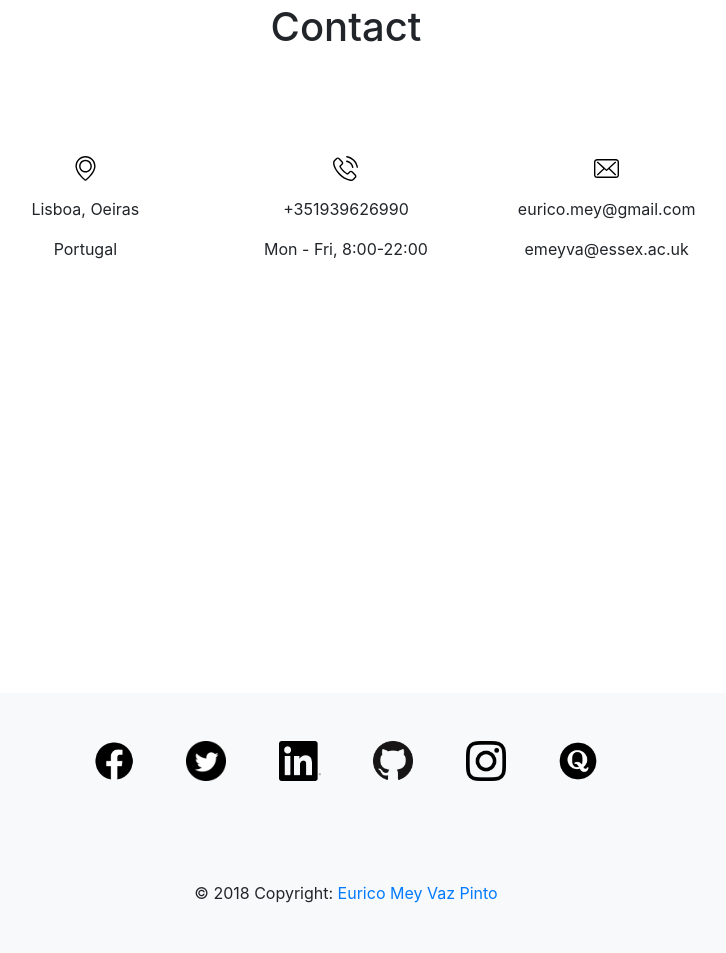
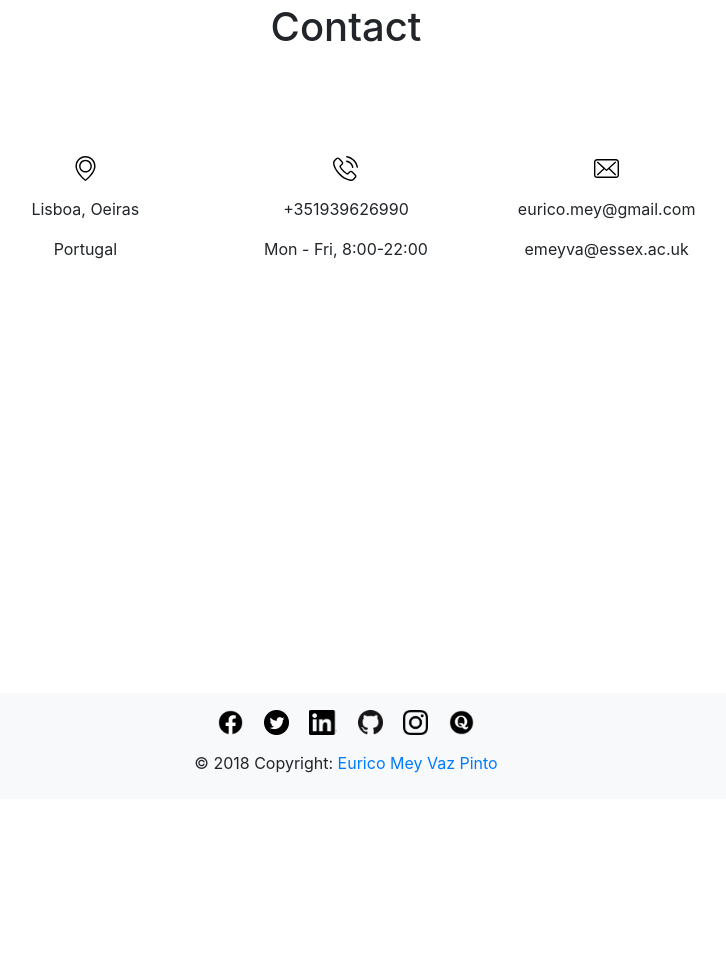
Before and after one commit to emeyva/bootstrap_portfolio, a website: page index.html in a window 1280 px wide. Shown: the part 4943-5896 px from the top of the page, without its empty margins (294-1020 px from the left). After the commit the page ends 5742 px from the top, so only its background shows below. Drawn offline with nearby package versions, Linux system fonts and the light colour scheme; a script that the page names is missing.

Commit message:
new footer style, with social symbols and copyright text

```diff
--- a/index.html
+++ b/index.html
@@ -205,6 +205,7 @@
 
   <div class="anchorTab" id="contact">
     <div class="contact bg-white">
+      <div id="testContact">
         <h1 class="pb-5">Contact</h1>
 
         <div class="row text-center pt-5">
@@ -230,6 +231,8 @@
             <p class="mb-0">emeyva@essex.ac.uk</p>
           </div>
         </div>
+      </div>
+
 
     </div>
   </div>
@@ -276,7 +279,7 @@
       distance: '300px',
       viewFactor: 0.2
     });
-    sr.reveal('#contact', {
+    sr.reveal('#testContact', {
       duration: 2000,
       origin: 'bottom',
       distance: '300px',
@@ -305,52 +308,48 @@
   <!-- Footer Elements -->
   <div class="container text-center justify-content-center">
 
-    <!-- Grid row-->
+
     <div class="row">
 
-      <!-- Grid column -->
-      <div class="col-md-12 py-5">
-        <div class="mb-1 text-center justify-content-center">
+      <div class="col-md-12 py-3">
+        <div class="text-center justify-content-center">
 
           <!-- Facebook -->
           <a class="li-ic" href="https://www.facebook.com/eurico.pinto.75" target="_blank">
-            <img  class="mr-md-5 mr-3" src="image_assets/icons/f_icon.png" alt="envelope-closed-8x" style="width:40px;height:40px;">
+            <img  class="mr-md-3 mr-3" src="image_assets/icons/f_icon.png" alt="envelope-closed-8x" style="width:25px;height:25px;">
           </a>
           <!-- Twitter -->
           <a class="li-ic" href="https://twitter.com/EuricoPinto1" target="_blank">
-            <img  class="mr-md-5 mr-3" src="image_assets/icons/t_icon.png" alt="envelope-closed-8x" style="width:40px;height:40px;;">
+            <img  class="mr-md-3 mr-3" src="image_assets/icons/t_icon.png" alt="envelope-closed-8x" style="width:25px;height:25px;;">
           </a>
           <!-- LinkedIn +-->
           <a class="li-ic" href="https://www.linkedin.com/in/emeyva/" target="_blank">
-            <img  class="mr-md-5 mr-3" src="image_assets/icons/l_icon.png" alt="envelope-closed-8x" style="width:42px;height:40px;">
+            <img  class="mr-md-3 mr-3" src="image_assets/icons/l_icon.png" alt="envelope-closed-8x" style="width:28px;height:25px;">
           </a>
           <!--Github -->
           <a class="li-ic" href="https://github.com/emeyva" target="_blank">
-            <img  class="mr-md-5 mr-3" src="image_assets/icons/g_icon.png" alt="envelope-closed-8x" style="width:40px;height:40px;">
+            <img  class="mr-md-3 mr-3" src="image_assets/icons/g_icon.png" alt="envelope-closed-8x" style="width:25px;height:25px;">
           </a>
           <!--Instagram-->
           <a class="li-ic" href="https://www.instagram.com/eurico.mey.vaz/" target="_blank">
-            <img  class="mr-md-5 mr-3" src="image_assets/icons/i_icon.png" alt="envelope-closed-8x" style="width:40px;height:40px;">
+            <img  class="mr-md-3 mr-3" src="image_assets/icons/i_icon.png" alt="envelope-closed-8x" style="width:25px;height:25px;">
           </a>
           <!--Quora-->
           <a class="li-ic" href="https://www.quora.com/profile/Eurico-Pinto-1" target="_blank">
-            <img  src="image_assets/icons/q_icon.png" alt="envelope-closed-8x" style="width:40px;height:40px;">
+            <img  src="image_assets/icons/q_icon.png" alt="envelope-closed-8x" style="width:25px;height:25px;">
           </a>
         </div>
+
+        <div class="mt-2 footer-copyright text-center py-2">© 2018 Copyright:
+          <a href="https://emeyva.surge.sh"> Eurico Mey Vaz Pinto</a>
         </div>
-      <!-- Grid column -->
+      </div>
+
 
     </div>
-    <!-- Grid row-->
+
 
   </div>
-  <!-- Footer Elements -->
-
-  <!-- Copyright -->
-  <div class="footer-copyright text-center py-5">© 2018 Copyright:
-    <a href="https://emeyva.surge.sh"> Eurico Mey Vaz Pinto</a>
-  </div>
-  <!-- Copyright -->
 
 </footer>
 <!-- Footer -->
```
Also changed, not shown: 3 other files. Lines whose indentation alone changed are shown as unchanged.
